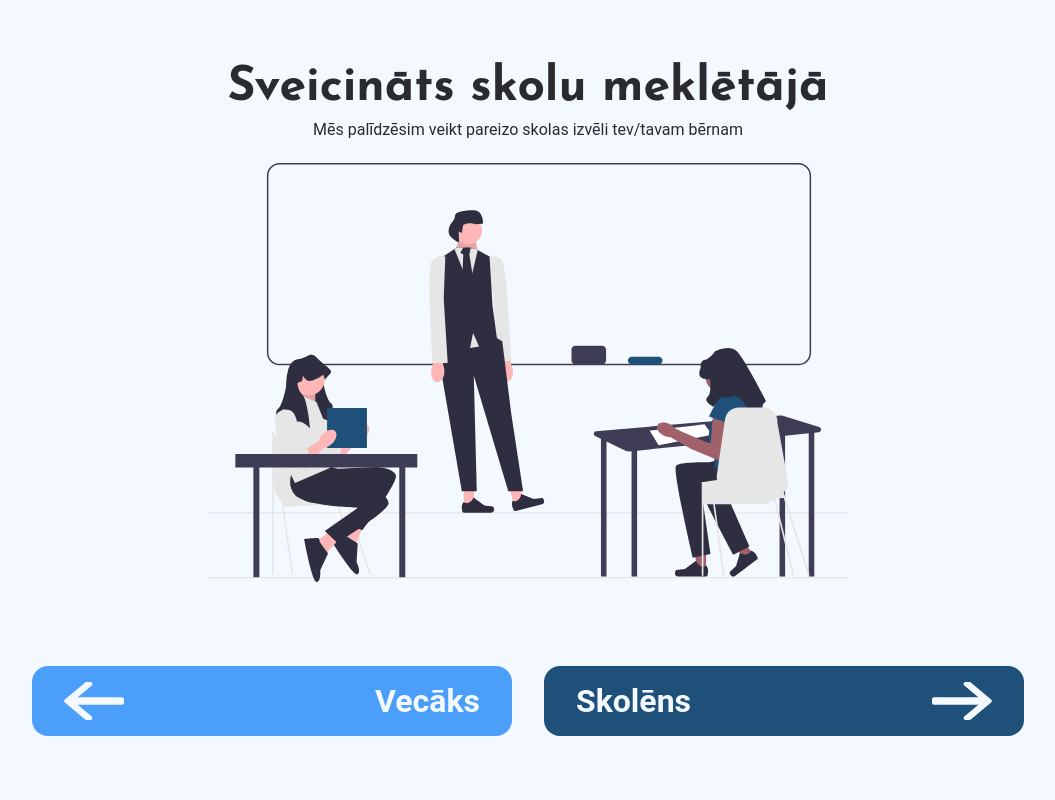
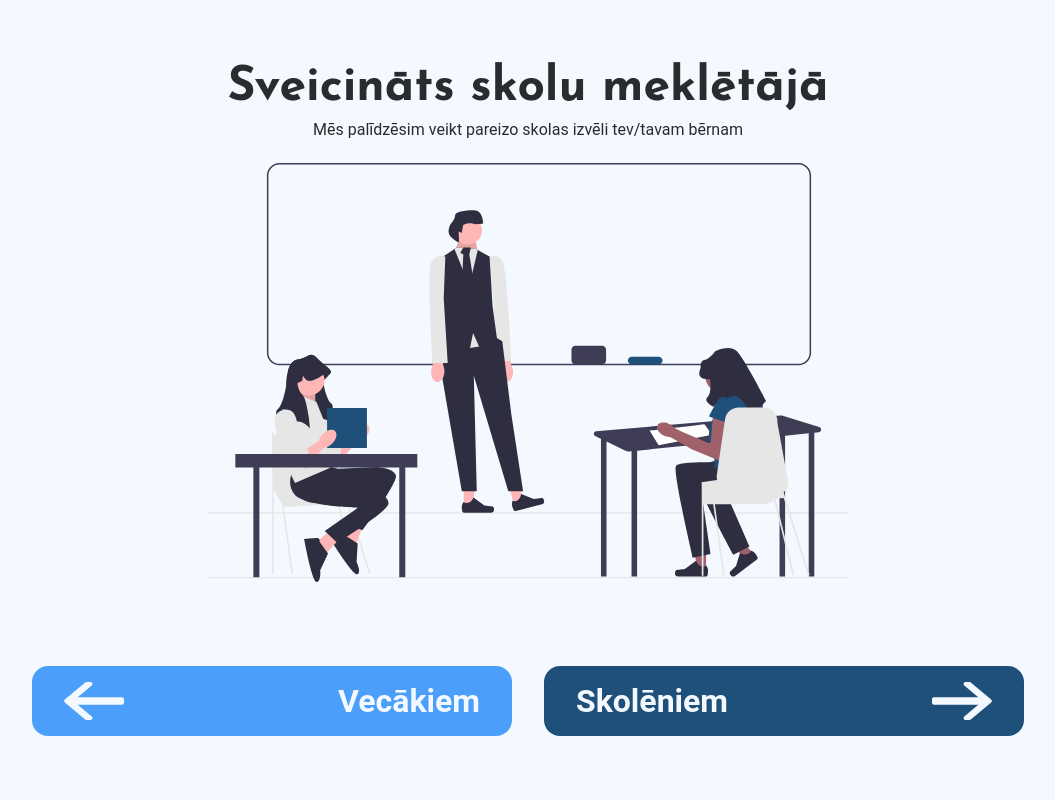
Before and after one commit to ScholastiX/front-end, a React (Vite) app: page / in a window 1280 px wide. Shown: the top 800 px of the page, without its empty margins (112-1167 px from the left). Built offline with nearby package versions, Linux system fonts and the light colour scheme.

Commit message:
fix: Finishing touches

```diff
--- a/package.json
+++ b/package.json
@@ -22,7 +22,6 @@
     "eslint-plugin-react-refresh": "^0.3.4",
     "file-loader": "^6.2.0",
     "google-map-react": "^2.2.1",
-    "next": "13.4.4",
     "react": "18.2.0",
     "react-calendly": "^4.1.1",
     "react-dom": "18.2.0",
--- a/src/app/AllSchools.tsx
+++ b/src/app/AllSchools.tsx
@@ -62,7 +62,7 @@ export default function AllSchools() {
           'Content-Type': 'application/json',
         },
         body: JSON.stringify({
-          pagination: {size: 10, offset: 0},
+          pagination: {size: 50, offset: 0},
           ...(geolocation ? { targetLocation: { lat: geolocation.coords.latitude, lon: geolocation.coords.longitude } } : { targetLocation: { lat: 56.9630496, lon: 24.1075914 } }),
           sort: {
             direction: ascending ? "asc" : "desc",
--- a/src/app/Home.tsx
+++ b/src/app/Home.tsx
@@ -1,4 +1,4 @@
-import { useNavigate } from "react-router-dom";
+import { Link, useNavigate } from "react-router-dom";
 import Button from '../components/button'
 import heroIllustration from "../assets/illustrations/hero.svg";
 
@@ -14,8 +14,20 @@ export default function Home() {
           <img src={heroIllustration} alt="Classroom illustration" />
         </div>
         <div className="buttons">
-          <Button text='Skolēns' type='primary' arrow='right' onClick={() => navigate("/student")} size='large' />
-          <Button text='Vecāks' type='secondary' arrow='left' onClick={() => navigate("/all-schools")} size='large' />
+          <Link to="/student" className="button large primary arrow-right">
+            Skolēniem
+            <svg width="60" height="38" viewBox="0 0 60 38" fill="none" xmlns="http://www.w3.org/2000/svg">
+              <path d="M0 17.2C0 16.0954 0.895431 15.2 2 15.2H53.9167C55.0213 15.2 55.9167 16.0954 55.9167 17.2V20.8C55.9167 21.9046 55.0213 22.8 53.9167 22.8H2C0.895428 22.8 0 21.9046 0 20.8V17.2Z" fill="#2A2B2E"/>
+              <path d="M33.5617 38C31.6913 38 30.8444 35.6613 32.2812 34.4637L48.9902 20.5363C49.9495 19.7367 49.9495 18.2633 48.9902 17.4637L32.2812 3.5363C30.8444 2.33868 31.6913 0 33.5617 0H37.481C37.949 0 38.4021 0.164087 38.7616 0.463702L59.1569 17.4637C60.1161 18.2633 60.1161 19.7367 59.1569 20.5363L38.7616 37.5363C38.4021 37.8359 37.949 38 37.481 38H33.5617Z" fill="#2A2B2E"/>
+            </svg>
+          </Link>
+          <Link to="/all-schools" className="button large secondary arrow-left">
+            Vecākiem
+            <svg width="60" height="38" viewBox="0 0 60 38" fill="none" xmlns="http://www.w3.org/2000/svg">
+              <path d="M60 20.8C60 21.9046 59.1046 22.8 58 22.8H6.08328C4.97871 22.8 4.08328 21.9046 4.08328 20.8V17.2C4.08328 16.0954 4.97871 15.2 6.08328 15.2H58C59.1046 15.2 60 16.0954 60 17.2V20.8Z" fill="#2A2B2E"/>
+              <path d="M26.4383 4.76837e-07C28.3087 4.76837e-07 29.1556 2.33868 27.7188 3.5363L11.0098 17.4637C10.0505 18.2633 10.0505 19.7367 11.0098 20.5363L27.7188 34.4637C29.1556 35.6613 28.3087 38 26.4383 38H22.519C22.051 38 21.5979 37.8359 21.2384 37.5363L0.843133 20.5363C-0.116144 19.7367 -0.116143 18.2633 0.843133 17.4637L21.2384 0.463702C21.5979 0.164087 22.051 4.76837e-07 22.519 4.76837e-07H26.4383Z" fill="#2A2B2E"/>
+            </svg>
+          </Link>
         </div>
       </div>
       <div className="about">
--- a/src/app/Student.tsx
+++ b/src/app/Student.tsx
@@ -3,6 +3,8 @@ import Button from "../components/button.tsx";
 
 import arrowBack from "../assets/icons/left-arrow.svg";
 import testScreenShoot from "../assets/images/test.png";
+
+import { Link } from "react-router-dom";
 
 export default function Student() {
   const navigate = useNavigate();
@@ -16,8 +18,20 @@ export default function Student() {
           <img src={testScreenShoot} alt="" />
         </div>
         <div className="buttons">
-          <Button text='Aizpildi testu' type='secondary' arrow='up' onClick={() => window.open("https://testi.niid.lv/", "_blank")} size='large' />
-          <Button text='Izvēlies skolu' type='primary' arrow='right' onClick={() => navigate("/all-schools")} size='large' />
+          <a className="button secondary arrow-up large" href={"https://testi.niid.lv/"}>
+            Aizpildi testu
+            <svg width="38" height="36" viewBox="0 0 38 36" fill="none" xmlns="http://www.w3.org/2000/svg">
+              <path d="M17.2 35.7491C16.0954 35.7491 15.2 34.8537 15.2 33.7491L15.2 6.08329C15.2 4.97872 16.0954 4.08328 17.2 4.08328H20.8C21.9046 4.08328 22.8 4.97871 22.8 6.08328L22.8 33.7491C22.8 34.8537 21.9046 35.7491 20.8 35.7491L17.2 35.7491Z" fill="#2A2B2E"/>
+              <path d="M38 26.4382C38 28.3087 35.6613 29.1556 34.4637 27.7188L20.5363 11.0098C19.7367 10.0505 18.2633 10.0505 17.4637 11.0098L3.5363 27.7188C2.33868 29.1556 0 28.3087 0 26.4383L0 22.519C0 22.051 0.164087 21.5979 0.463703 21.2384L17.4637 0.843127C18.2633 -0.116149 19.7367 -0.116148 20.5363 0.843128L37.5363 21.2384C37.8359 21.5979 38 22.051 38 22.519V26.4382Z" fill="#2A2B2E"/>
+            </svg>
+          </a>
+          <Link className="button primary arrow-right large" to={"/all-schools"}>
+            Izvēlies skolu
+            <svg width="60" height="38" viewBox="0 0 60 38" fill="none" xmlns="http://www.w3.org/2000/svg">
+              <path d="M0 17.2C0 16.0954 0.895431 15.2 2 15.2H53.9167C55.0213 15.2 55.9167 16.0954 55.9167 17.2V20.8C55.9167 21.9046 55.0213 22.8 53.9167 22.8H2C0.895428 22.8 0 21.9046 0 20.8V17.2Z" fill="#2A2B2E"/>
+              <path d="M33.5617 38C31.6913 38 30.8444 35.6613 32.2812 34.4637L48.9902 20.5363C49.9495 19.7367 49.9495 18.2633 48.9902 17.4637L32.2812 3.5363C30.8444 2.33868 31.6913 0 33.5617 0H37.481C37.949 0 38.4021 0.164087 38.7616 0.463702L59.1569 17.4637C60.1161 18.2633 60.1161 19.7367 59.1569 20.5363L38.7616 37.5363C38.4021 37.8359 37.949 38 37.481 38H33.5617Z" fill="#2A2B2E"/>
+            </svg>
+          </Link>
         </div>
       </div>
     </main>
--- a/src/styles/components/_button.scss
+++ b/src/styles/components/_button.scss
@@ -14,6 +14,8 @@
   align-items: center;
   justify-content: space-between;
   gap: 1rem;
+
+  text-decoration: none;
 
   svg path {
     fill: $white;
--- a/src/styles/pages/_index.scss
+++ b/src/styles/pages/_index.scss
@@ -26,6 +26,7 @@ main {
     flex-direction: column;
     align-items: flex-start;
     justify-content: space-between;
+    gap: 2rem;
     padding: 2rem 0;
     padding-bottom: 4rem;
 
@@ -52,7 +53,7 @@ main {
 
       width: 100%;
 
-      button {
+      .button {
         width: 100%;
         max-width: 30rem;
       }
@@ -79,6 +80,11 @@ main {
     padding: 2rem 0;
     line-height: 2.5em;
 
+    h3 {
+      @include L;
+      margin-top: 2rem;
+    }
+
     h2 {
       padding-bottom: 1rem;
     }
--- a/src/styles/pages/_students.scss
+++ b/src/styles/pages/_students.scss
@@ -44,7 +44,7 @@ main {
         justify-content: center;
       }
 
-      button {
+      .button {
         width: 100%;
         max-width: 30rem;
 
```
